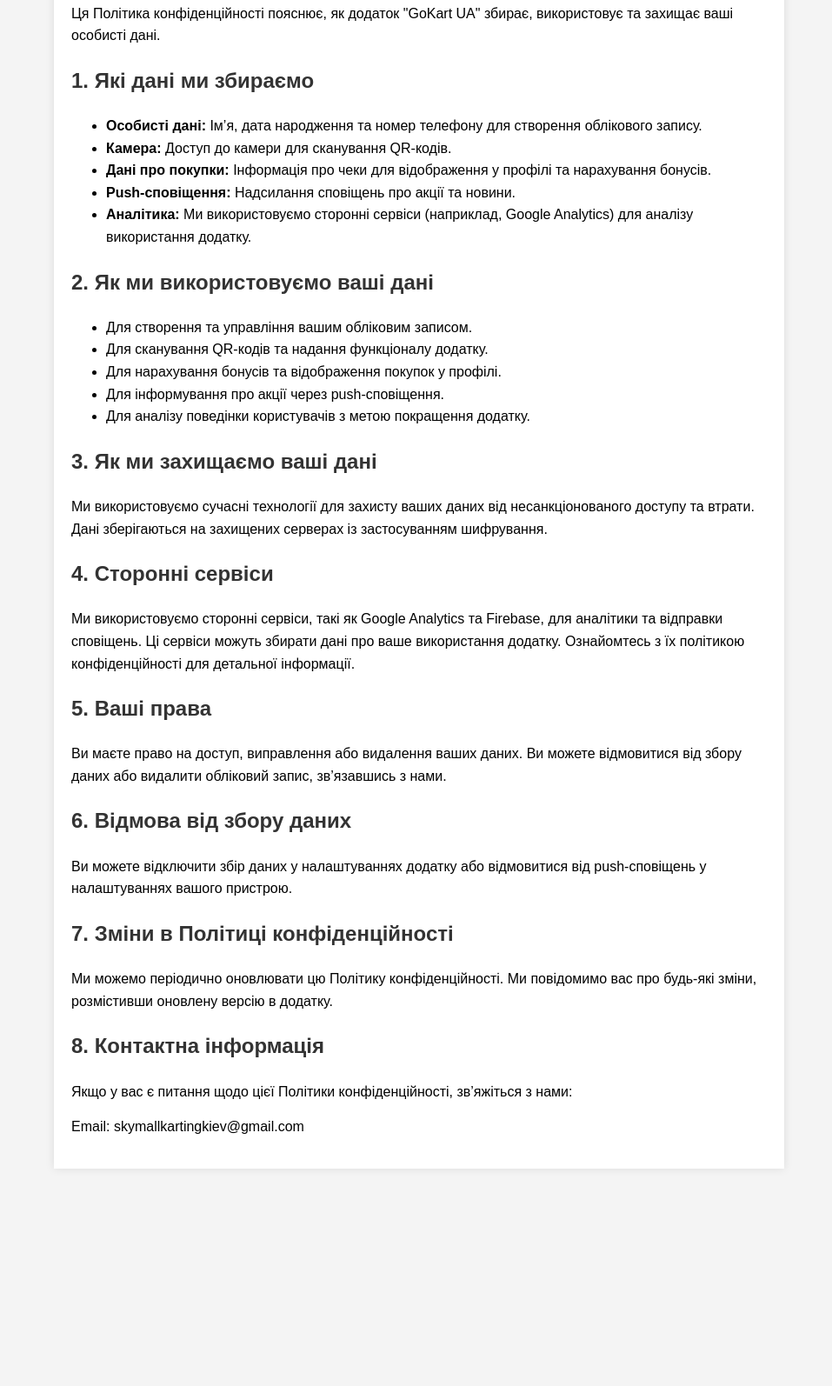
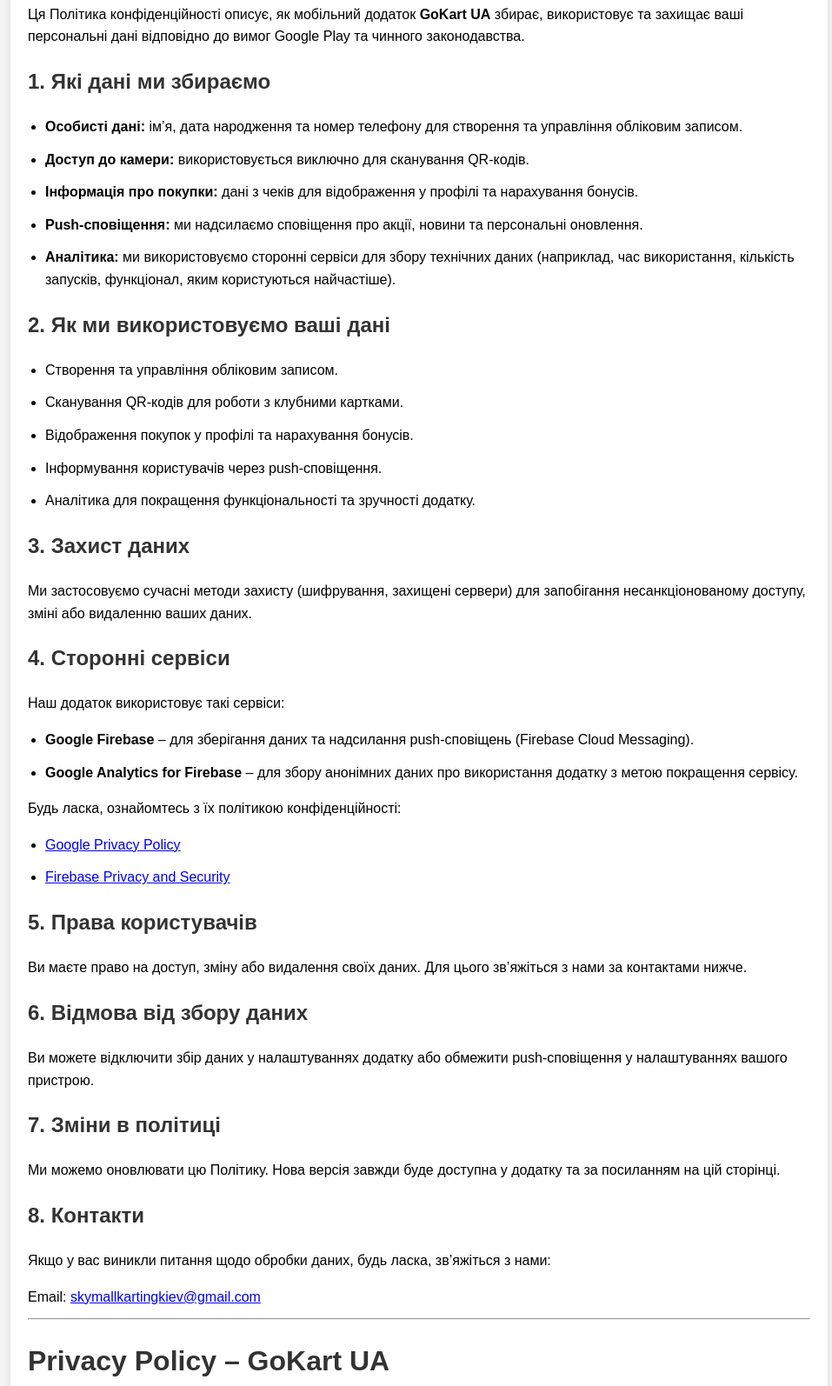
Before and after one commit to AleksejMosunov/karting-Skymall-Cherkasy-privacy-policy, a plain HTML site: page index.html in a window 1280 px wide. Shown: the part 172-1766 px from the top of the page at 87% size, without its empty margins (158-1115 px from the left). Before the commit the page ends 1536 px from the top, so only its background shows below. Drawn offline with Linux system fonts and the light colour scheme.

Commit message:
Update index.html

```diff
--- a/index.html
+++ b/index.html
@@ -1,10 +1,9 @@
 <!DOCTYPE html>
 <html lang="uk">
-
 <head>
-  <meta charset="UTF-8">
-  <meta name="viewport" content="width=device-width, initial-scale=1.0">
-  <title>Політика конфіденційності</title>
+  <meta charset="UTF-8" />
+  <meta name="viewport" content="width=device-width, initial-scale=1.0" />
+  <title>Політика конфіденційності – GoKart UA</title>
   <style>
     body {
       font-family: Arial, sans-serif;
@@ -13,79 +12,129 @@
       padding: 0;
       background-color: #f4f4f4;
     }
-
     .container {
-      max-width: 800px;
+      max-width: 900px;
       margin: 20px auto;
       padding: 20px;
       background: #fff;
       box-shadow: 0 0 10px rgba(0, 0, 0, 0.1);
     }
-
-    h1,
-    h2,
-    h3 {
+    h1, h2, h3 {
       color: #333;
     }
-
-    p {
-      margin: 0 0 15px;
+    p, li {
+      margin-bottom: 12px;
     }
-
-    a {
-      color: #0066cc;
-    }
-
-    a:hover {
-      text-decoration: underline;
+    ul {
+      padding-left: 20px;
     }
   </style>
 </head>
-
 <body>
   <div class="container">
     <h1>Політика конфіденційності GoKart UA</h1>
     <p><strong>Дата набрання чинності: 30.08.2024</strong></p>
 
-    <p>Ця Політика конфіденційності пояснює, як додаток "GoKart UA" збирає, використовує та захищає ваші особисті дані.</p>
+    <p>Ця Політика конфіденційності описує, як мобільний додаток <strong>GoKart UA</strong> збирає, використовує та захищає ваші персональні дані відповідно до вимог Google Play та чинного законодавства.</p>
 
     <h2>1. Які дані ми збираємо</h2>
     <ul>
-      <li><strong>Особисті дані:</strong> Ім’я, дата народження та номер телефону для створення облікового запису.</li>
-      <li><strong>Камера:</strong> Доступ до камери для сканування QR-кодів.</li>
-      <li><strong>Дані про покупки:</strong> Інформація про чеки для відображення у профілі та нарахування бонусів.</li>
-      <li><strong>Push-сповіщення:</strong> Надсилання сповіщень про акції та новини.</li>
-      <li><strong>Аналітика:</strong> Ми використовуємо сторонні сервіси (наприклад, Google Analytics) для аналізу використання додатку.</li>
+      <li><strong>Особисті дані:</strong> ім’я, дата народження та номер телефону для створення та управління обліковим записом.</li>
+      <li><strong>Доступ до камери:</strong> використовується виключно для сканування QR-кодів.</li>
+      <li><strong>Інформація про покупки:</strong> дані з чеків для відображення у профілі та нарахування бонусів.</li>
+      <li><strong>Push-сповіщення:</strong> ми надсилаємо сповіщення про акції, новини та персональні оновлення.</li>
+      <li><strong>Аналітика:</strong> ми використовуємо сторонні сервіси для збору технічних даних (наприклад, час використання, кількість запусків, функціонал, яким користуються найчастіше).</li>
     </ul>
 
     <h2>2. Як ми використовуємо ваші дані</h2>
     <ul>
-      <li>Для створення та управління вашим обліковим записом.</li>
-      <li>Для сканування QR-кодів та надання функціоналу додатку.</li>
-      <li>Для нарахування бонусів та відображення покупок у профілі.</li>
-      <li>Для інформування про акції через push-сповіщення.</li>
-      <li>Для аналізу поведінки користувачів з метою покращення додатку.</li>
+      <li>Створення та управління обліковим записом.</li>
+      <li>Сканування QR-кодів для роботи з клубними картками.</li>
+      <li>Відображення покупок у профілі та нарахування бонусів.</li>
+      <li>Інформування користувачів через push-сповіщення.</li>
+      <li>Аналітика для покращення функціональності та зручності додатку.</li>
     </ul>
 
-    <h2>3. Як ми захищаємо ваші дані</h2>
-    <p>Ми використовуємо сучасні технології для захисту ваших даних від несанкціонованого доступу та втрати. Дані зберігаються на захищених серверах із застосуванням шифрування.</p>
+    <h2>3. Захист даних</h2>
+    <p>Ми застосовуємо сучасні методи захисту (шифрування, захищені сервери) для запобігання несанкціонованому доступу, зміні або видаленню ваших даних.</p>
 
     <h2>4. Сторонні сервіси</h2>
-    <p>Ми використовуємо сторонні сервіси, такі як Google Analytics та Firebase, для аналітики та відправки сповіщень. Ці сервіси можуть збирати дані про ваше використання додатку. Ознайомтесь з їх політикою конфіденційності для детальної інформації.</p>
+    <p>Наш додаток використовує такі сервіси:</p>
+    <ul>
+      <li><strong>Google Firebase</strong> – для зберігання даних та надсилання push-сповіщень (Firebase Cloud Messaging).</li>
+      <li><strong>Google Analytics for Firebase</strong> – для збору анонімних даних про використання додатку з метою покращення сервісу.</li>
+    </ul>
+    <p>Будь ласка, ознайомтесь з їх політикою конфіденційності:</p>
+    <ul>
+      <li><a href="https://policies.google.com/privacy" target="_blank">Google Privacy Policy</a></li>
+      <li><a href="https://firebase.google.com/support/privacy" target="_blank">Firebase Privacy and Security</a></li>
+    </ul>
 
-    <h2>5. Ваші права</h2>
-    <p>Ви маєте право на доступ, виправлення або видалення ваших даних. Ви можете відмовитися від збору даних або видалити обліковий запис, зв’язавшись з нами.</p>
+    <h2>5. Права користувачів</h2>
+    <p>Ви маєте право на доступ, зміну або видалення своїх даних. Для цього зв’яжіться з нами за контактами нижче.</p>
 
     <h2>6. Відмова від збору даних</h2>
-    <p>Ви можете відключити збір даних у налаштуваннях додатку або відмовитися від push-сповіщень у налаштуваннях вашого пристрою.</p>
+    <p>Ви можете відключити збір даних у налаштуваннях додатку або обмежити push-сповіщення у налаштуваннях вашого пристрою.</p>
 
-    <h2>7. Зміни в Політиці конфіденційності</h2>
-    <p>Ми можемо періодично оновлювати цю Політику конфіденційності. Ми повідомимо вас про будь-які зміни, розмістивши оновлену версію в додатку.</p>
+    <h2>7. Зміни в політиці</h2>
+    <p>Ми можемо оновлювати цю Політику. Нова версія завжди буде доступна у додатку та за посиланням на цій сторінці.</p>
 
-    <h2>8. Контактна інформація</h2>
-    <p>Якщо у вас є питання щодо цієї Політики конфіденційності, зв’яжіться з нами:</p>
-    <p>Email: skymallkartingkiev@gmail.com</p>
+    <h2>8. Контакти</h2>
+    <p>Якщо у вас виникли питання щодо обробки даних, будь ласка, зв’яжіться з нами:</p>
+    <p>Email: <a href="mailto:skymallkartingkiev@gmail.com">skymallkartingkiev@gmail.com</a></p>
+
+    <hr />
+
+    <h1>Privacy Policy – GoKart UA</h1>
+    <p><strong>Effective date: 30.08.2024</strong></p>
+
+    <p>This Privacy Policy describes how the <strong>GoKart UA</strong> mobile application collects, uses, and protects your personal information in accordance with Google Play requirements and applicable law.</p>
+
+    <h2>1. Information we collect</h2>
+    <ul>
+      <li><strong>Personal information:</strong> name, date of birth, and phone number for account creation and management.</li>
+      <li><strong>Camera access:</strong> used only for QR code scanning.</li>
+      <li><strong>Purchase information:</strong> receipt details for displaying in the profile and applying bonuses.</li>
+      <li><strong>Push notifications:</strong> to inform users about promotions, news, and updates.</li>
+      <li><strong>Analytics:</strong> anonymous technical data such as session duration, app usage frequency, and popular features.</li>
+    </ul>
+
+    <h2>2. How we use your information</h2>
+    <ul>
+      <li>Account creation and management.</li>
+      <li>QR code scanning for membership card functionality.</li>
+      <li>Display of purchases and bonus calculation.</li>
+      <li>Sending promotional and informational push notifications.</li>
+      <li>Improving app functionality through analytics.</li>
+    </ul>
+
+    <h2>3. Data protection</h2>
+    <p>We use modern security measures (encryption, secure servers) to prevent unauthorized access, modification, or deletion of your data.</p>
+
+    <h2>4. Third-party services</h2>
+    <p>Our app integrates the following services:</p>
+    <ul>
+      <li><strong>Google Firebase</strong> – for data storage and push notifications (Firebase Cloud Messaging).</li>
+      <li><strong>Google Analytics for Firebase</strong> – for anonymous app usage analytics.</li>
+    </ul>
+    <p>Please review their privacy policies:</p>
+    <ul>
+      <li><a href="https://policies.google.com/privacy" target="_blank">Google Privacy Policy</a></li>
+      <li><a href="https://firebase.google.com/support/privacy" target="_blank">Firebase Privacy and Security</a></li>
+    </ul>
+
+    <h2>5. Your rights</h2>
+    <p>You have the right to access, correct, or delete your data. You may contact us directly to exercise these rights.</p>
+
+    <h2>6. Opt-out</h2>
+    <p>You can disable data collection in the app settings or opt out of push notifications in your device settings.</p>
+
+    <h2>7. Changes</h2>
+    <p>We may update this Privacy Policy from time to time. The latest version will always be available within the app and at this page.</p>
+
+    <h2>8. Contact</h2>
+    <p>If you have any questions regarding this Privacy Policy, please contact us at:</p>
+    <p>Email: <a href="mailto:skymallkartingkiev@gmail.com">skymallkartingkiev@gmail.com</a></p>
   </div>
 </body>
-
 </html>
```
